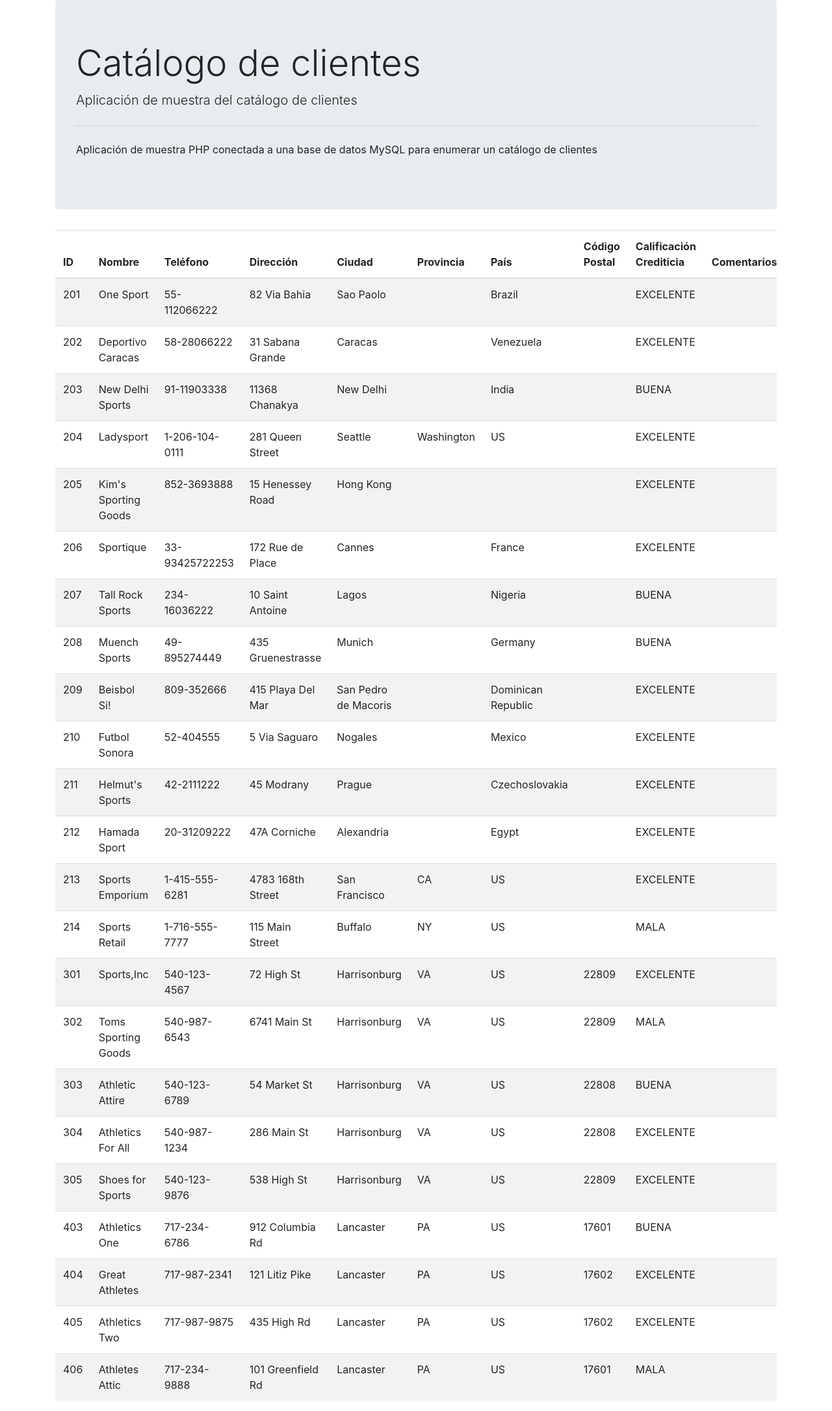
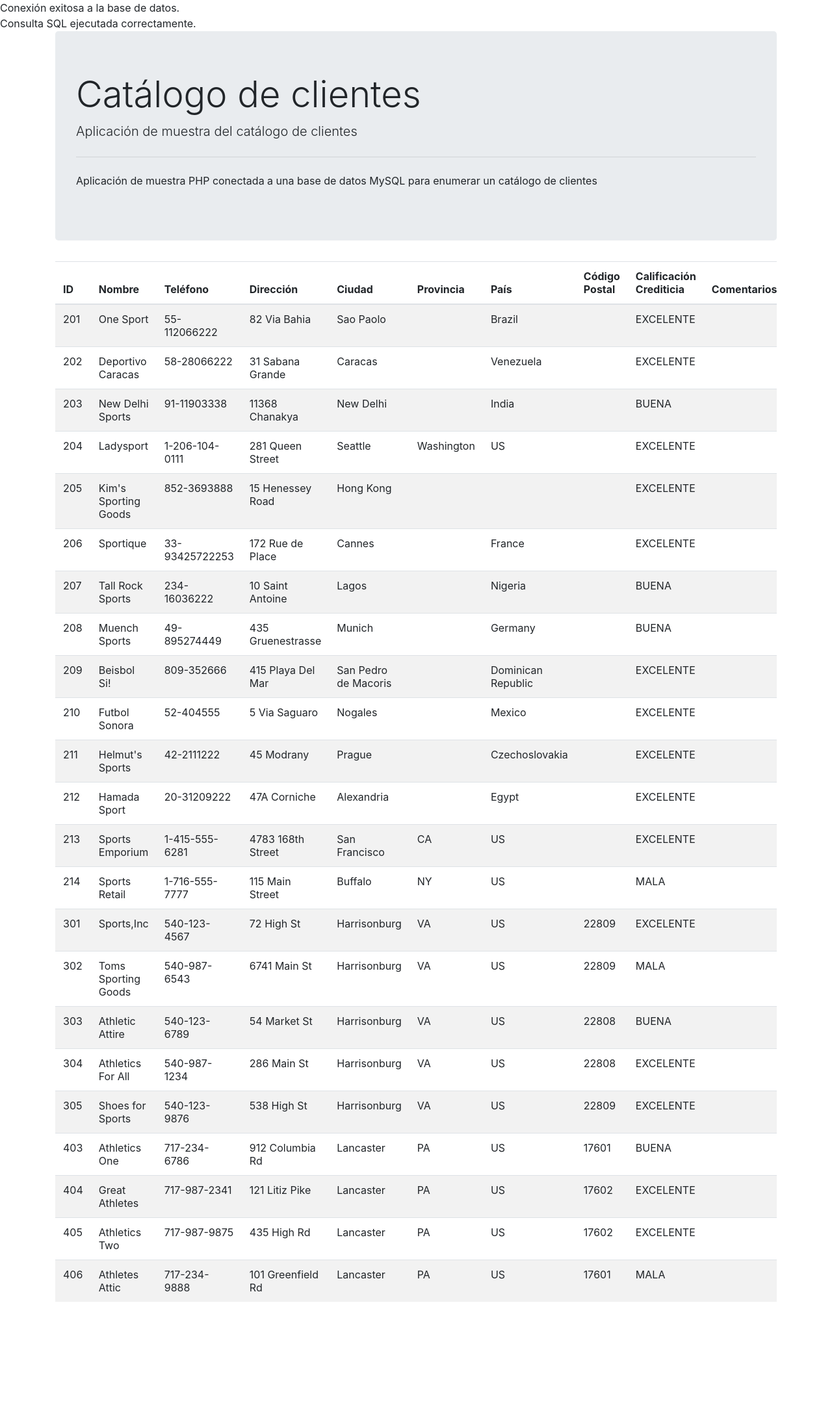
Before and after one commit to MarlonSalinasCastillo/practicaphp, a PHP site: page / in a window 1280 px wide. Shown: the whole page at 65% size. After the commit the page ends 2003 px from the top, so only its background shows below. Run offline with PHP 8.4, Linux system fonts and the light colour scheme; data comes from the database, SQL or seed files in the repository.

Commit message:
Update index.php

```diff
--- a/index.php
+++ b/index.php
@@ -1,19 +1,24 @@
 <?php
 // Conectar a la base de datos
-$conexion = mysqli_connect('localhost', 'root', '123456', 'PRUEBA'); // Reemplaza 'tu_contraseña' con la contraseña de MySQL
+ini_set('display_errors', 1);
+ini_set('display_startup_errors', 1);
+error_reporting(E_ALL);
 
-// Verificar si la conexión fue exitosa
+$conexion = mysqli_connect('localhost', 'root', '123456', 'PRUEBA');
+
 if (!$conexion) {
     die("Conexión fallida: " . mysqli_connect_error());
+}else{
+     echo "Conexión exitosa a la base de datos.<br>";
 }
 
-// Consulta SQL para recuperar todos los clientes
 $cadenaSQL = "SELECT * FROM s_cliente";
 $resultado = mysqli_query($conexion, $cadenaSQL);
 
-// Verificar si la consulta fue exitosa
 if (!$resultado) {
-    die('Error en la consulta: ' . mysqli_error($conexion));
+    die('Error en la consulta SQL: ' . mysqli_error($conexion));
+} else {
+    echo "Consulta SQL ejecutada correctamente.<br>";
 }
 ?>
 
```
